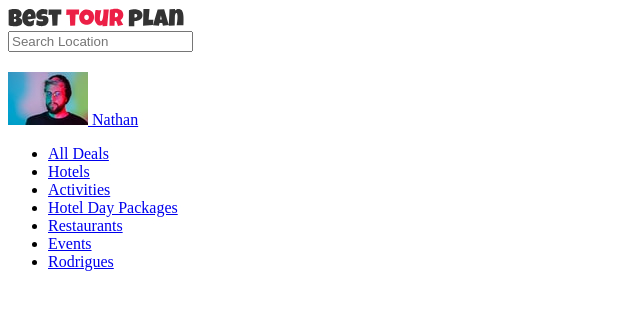
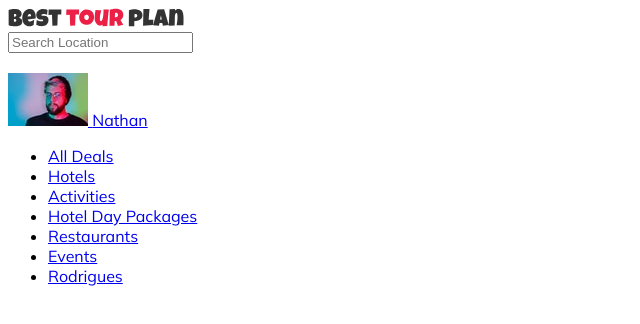
Before and after one commit to FrederickPIXEL/Tour-Plan-test-file, a plain HTML site: page index.html in a window 1280 px wide. Shown: the whole page, without its empty margins (0-640 px from the left). Drawn offline with Linux system fonts and the light colour scheme.

Commit message:
create: file structureof style

```diff
--- a/index.html
+++ b/index.html
@@ -11,6 +11,7 @@
       href="https://fonts.googleapis.com/css2?family=Mulish:wght@400;600&family=Nunito:wght@400;700;800&display=swap"
       rel="stylesheet"
     />
+    <link rel="stylesheet" href="css/style.css" />
   </head>
   <body>
     <header class="header">
--- /dev/null
+++ b/sass/_settings.sass
@@ -0,0 +1,5 @@
+*
+   box-sizing: border-box
+
+body
+   font-family: 'Mulish', sans-serif
--- /dev/null
+++ b/sass/blocks/_header.sass
@@ -0,0 +1,2 @@
+.header
+   background-color: #fff
--- /dev/null
+++ b/sass/style.sass
@@ -0,0 +1,8 @@
+// Подключение переменных
+@import 'variables'
+
+// Подключение повторяющихся стилей
+@import 'settings'
+
+// Блок header
+@import 'blocks/header'
```
Also changed, not shown: css/style.css (added), sass/_variables.sass (added), 1 other file.
